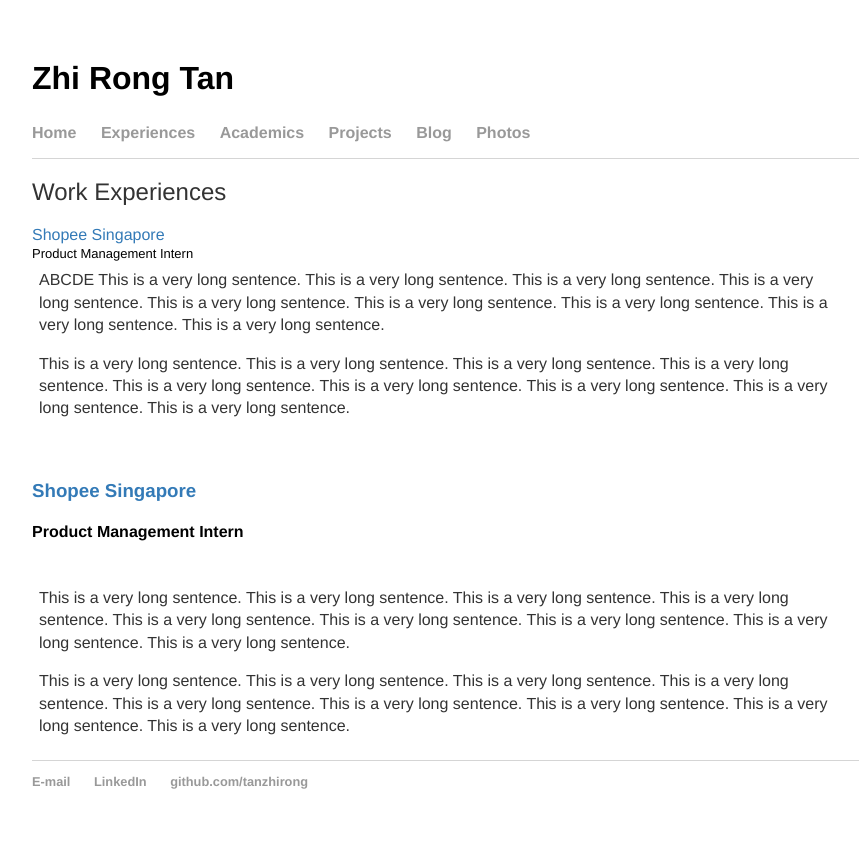
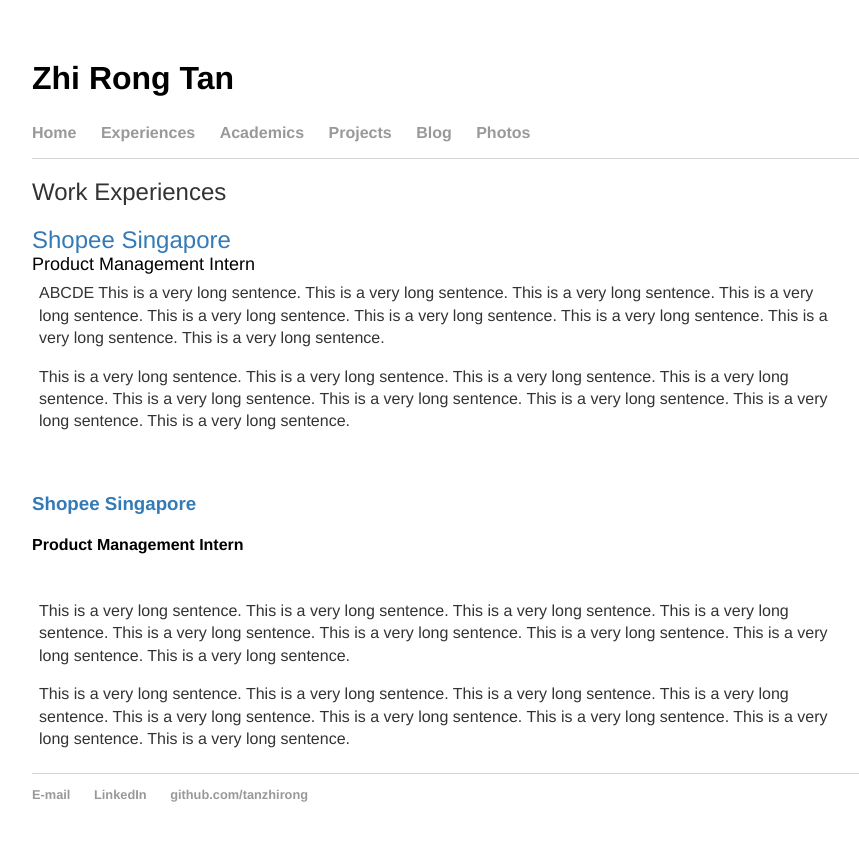
Before and after one commit to tanzhirong/tanzhirong.github.io, a Jekyll site: the page built from exp/index.html, in a window 1280 px wide. Shown: the top 841 px of the page, without its empty margins (96-955 px from the left). Built offline with Jekyll 4.4.1, drawn with Linux system fonts in a browser that asks for light colours.

Commit message:
Update index.html

```diff
--- a/exp/index.html
+++ b/exp/index.html
@@ -7,8 +7,8 @@
 
 <table>
     <tr>
-        <font size="3"><a href="http://shopee.com/" target="_blank">Shopee Singapore</a></font> <br>
-        <font size="2">Product Management Intern</font>
+        <font size="5"><a href="http://shopee.com/" target="_blank">Shopee Singapore</a></font> <br>
+        <font size="4">Product Management Intern</font>
     <td width="80%">
       <p>ABCDE This is a very long sentence. This is a very long sentence. This is a very long sentence. This is a very long sentence. This is a very long sentence. This is a very long sentence. This is a very long sentence. This is a very long sentence. This is a very long sentence. </p>
       <p>This is a very long sentence. This is a very long sentence. This is a very long sentence. This is a very long sentence. This is a very long sentence. This is a very long sentence. This is a very long sentence. This is a very long sentence. This is a very long sentence. </p>
```
